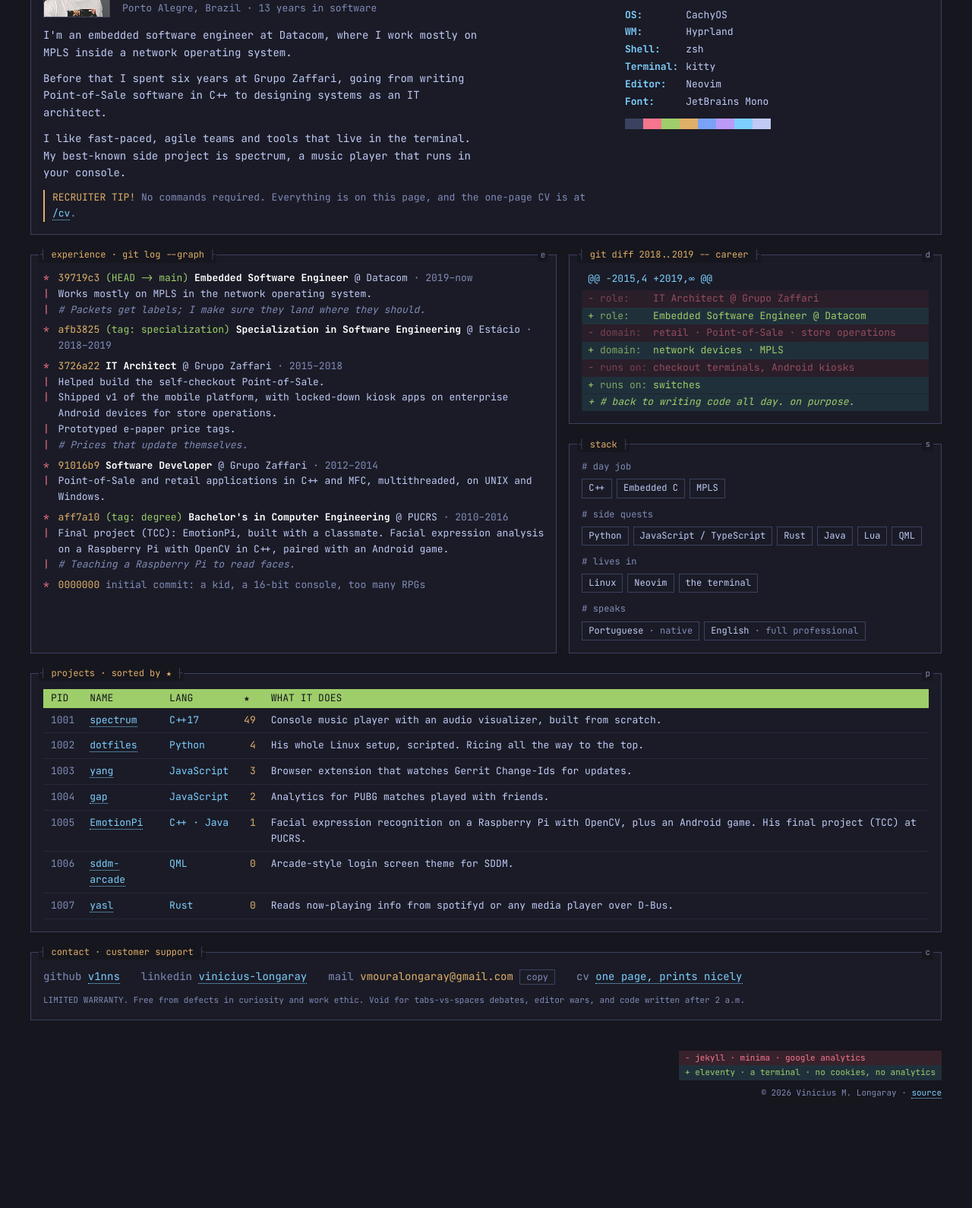
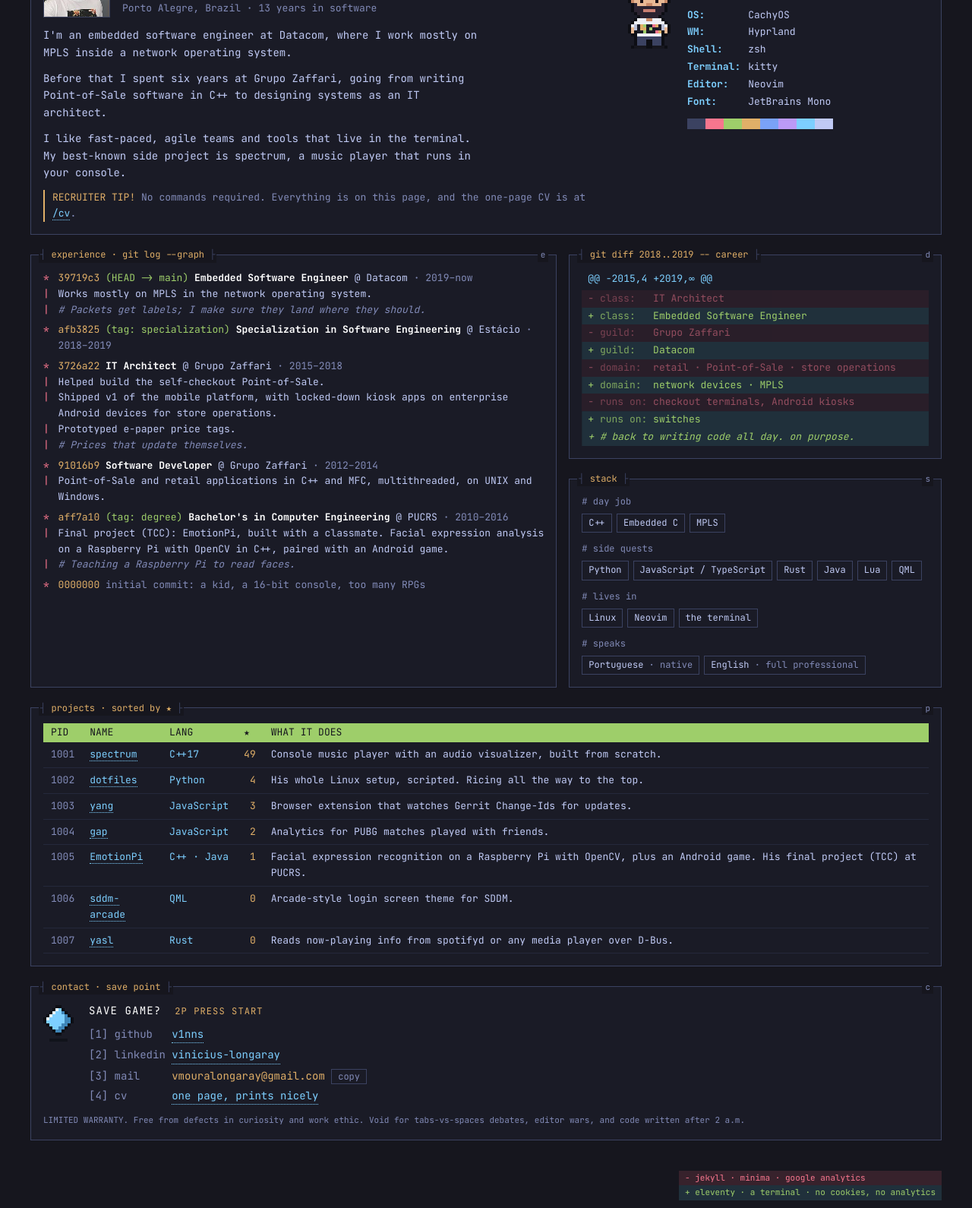
Before and after one commit to v1nns/vinicius, an Eleventy site: page src/index.njk in a window 1280 px wide. Shown: the part 157-1747 px from the top of the page at 76% size. Before the commit the page ends 1633 px from the top, so only its background shows below. Built offline with nearby package versions, Linux system fonts and the light colour scheme; Eleventy itself is replaced by a stand-in of ours; files that its build step writes are made by us from their sources.

Commit message:
Add 16-bit nods: pixel sprite, save-point contact, job classes, secrets
- neofetch shows an original 16x24 pixel sprite drawn from the avatar,
  with a breathing idle and a blink (still under reduced motion).
- The contact pane becomes a save point: pixel crystal, SAVE GAME?,
  numbered slots with a cursor, and a 2P PRESS START that blinks a few
  times when it first scrolls into view.
- The career diff shows class and guild rows instead of role.
- The command palette counts five hidden commands per visitor.

```diff
--- a/src/_data/profile.yml
+++ b/src/_data/profile.yml
@@ -43,9 +43,12 @@ career_diff:
   range: 2018..2019
   hunk: "@@ -2015,4 +2019,∞ @@"
   rows:
-    - key: role
-      from: IT Architect @ Grupo Zaffari
-      to: Embedded Software Engineer @ Datacom
+    - key: class
+      from: IT Architect
+      to: Embedded Software Engineer
+    - key: guild
+      from: Grupo Zaffari
+      to: Datacom
     - key: domain
       from: retail · Point-of-Sale · store operations
       to: network devices · MPLS
--- a/src/assets/css/site.css
+++ b/src/assets/css/site.css
@@ -70,6 +70,10 @@ body.term { background: var(--bg); color: var(--ink); font: 14px/1.6 var(--mono)
 .neo { display: grid; gap: 2px; align-content: start; font-size: 13px; min-width: 0; }
 .neo-cmd { color: var(--dim); margin-bottom: 6px; }
 .neo-cmd span { color: var(--green); }
+/* neofetch draws an image beside its output (kitty can show pictures); here it's a pixel sprite of me. */
+.neo-out { display: flex; gap: 18px; align-items: flex-start; }
+.neo-info { display: grid; gap: 2px; min-width: 0; }
+.sprite { flex: none; width: 64px; height: 96px; margin-top: 4px; image-rendering: pixelated; }
 .neo-host { color: var(--ink); }
 .neo-host b { color: var(--cyan); font-weight: 700; }
 .neo-rule { color: var(--dim); }
@@ -140,6 +144,32 @@ td.n { color: var(--amber); text-align: right; font-variant-numeric: tabular-num
 .copy { font: 12px var(--mono); background: none; color: var(--dim); border: 1px solid var(--line); padding: 1px 8px; cursor: pointer; }
 .copy:hover { color: var(--amber); border-color: var(--amber); }
 .fine { font-size: 11px; color: var(--dim); }
+
+/* contact as an RPG save point: crystal, SAVE GAME? and numbered slots with a cursor on hover/focus. */
+.save { display: flex; gap: 20px; align-items: flex-start; }
+.crystal { flex: none; width: 40px; height: 52px; }
+.save-menu { display: grid; gap: 8px; min-width: 0; }
+.save-q { color: #fff; letter-spacing: .08em; display: flex; flex-wrap: wrap; gap: 0 18px; align-items: baseline; }
+.p2 { color: var(--amber); font-size: 12px; }
+/* Blinks a few times when the pane scrolls into view, then stays lit (no endless blinking). */
+.p2.on { animation: p2 1.1s steps(1) 4; }
+@keyframes p2 { 50% { opacity: 0; } }
+.slots { counter-reset: slot; display: grid; gap: 4px; }
+.slots li { counter-increment: slot; display: grid; grid-template-columns: 4ch 9ch minmax(0, 1fr); align-items: baseline; }
+.slots li::before { content: "[" counter(slot) "]"; color: var(--dim); }
+.slots li:hover::before, .slots li:focus-within::before { content: "▸"; color: var(--amber); }
+.slots li > span:first-child { color: var(--dim); }
+.slots li > :last-child { justify-self: start; }
+@media (max-width: 480px) {
+  .save { gap: 14px; }
+  .crystal { width: 30px; height: 39px; }
+  .slots { gap: 8px; }
+  .slots li { grid-template-columns: 4ch minmax(0, 1fr); }
+  .slots li > span:first-child { font-size: 12px; }
+  .slots li > :last-child { grid-column: 2; }
+}
+.secrets { margin-left: auto; margin-right: 14px; font-size: 12px; color: var(--dim); }
+.secrets b { color: var(--amber); font-weight: 400; }
 
 .cmd { width: min(720px, calc(100vw - 32px)); max-height: min(70vh, 520px); margin: 12vh auto auto; padding: 0;
   background: var(--bg); color: var(--ink); border: 1px solid var(--line); font: 14px/1.6 var(--mono); box-shadow: 0 24px 64px #000a; }
--- a/src/assets/js/terminal.js
+++ b/src/assets/js/terminal.js
@@ -50,6 +50,13 @@
     diff.classList.add("ready");
     const io = new IntersectionObserver(([e]) => { if (e.isIntersecting) { diff.classList.add("play"); io.disconnect(); } }, { threshold: .6 });
     io.observe(diff);
+  }
+
+  // ---------- save point: "2P PRESS START" blinks a few times the first time contact scrolls into view ----------
+  const p2 = document.querySelector(".p2");
+  if (p2 && !reduce && "IntersectionObserver" in window) {
+    const io = new IntersectionObserver(([e]) => { if (e.isIntersecting) { p2.classList.add("on"); io.disconnect(); } }, { threshold: 1 });
+    io.observe(p2);
   }
 
   // ---------- panels + command palette ----------
@@ -167,6 +174,23 @@
     play(s, 45, () => { draw(); x--; f = (x >> 1) & 1; return x > -w; });
   }
 
+  // ---------- secrets: hidden commands, counted per visitor (remembered in localStorage) ----------
+  const SECRETS = ["spectrum", "matrix", "sl", "sudo", "editor"];
+  const found = new Set((store.get("secrets") || "").split(",").filter(s => SECRETS.includes(s)));
+  const counter = $("secrets");
+  const showCount = () => {
+    counter.hidden = false;
+    counter.innerHTML = `secrets <b>${found.size}/${SECRETS.length}</b>`;
+  };
+  showCount();
+  function secret(id) {
+    if (found.has(id)) return;
+    found.add(id); store.set("secrets", [...found].join(",")); showCount();
+    const all = found.size === SECRETS.length;
+    out.insertAdjacentHTML("beforeend", `<p><b>★ secret found · ${found.size}/${SECRETS.length}</b>${all ? `<br>all of them. you clearly read the manual. the <a href="#contact">save point</a> is at the bottom.` : ""}</p>`);
+    out.scrollTop = out.scrollHeight;
+  }
+
   function run(raw) {
     const cmd = raw.trim().toLowerCase();
     if (!cmd) return;
@@ -184,21 +208,27 @@
       case "crt": setCrt(!document.body.classList.contains("crt")); return say(`crt mode ${document.body.classList.contains("crt") ? "on" : "off"}`);
       case "clear": out.textContent = ""; return;
       case "ls": return say("about/  experience/  diff/  stack/  projects/  contact/  cv.pdf  <b>spectrum*</b>");
-      case "sl": say("you meant ls. all aboard anyway."); return train();
-      case "cmatrix": case "matrix": say("wake up, recruiter..."); return matrix();
+      case "sl": say("you meant ls. all aboard anyway."); secret("sl"); return train();
+      case "cmatrix": case "matrix": say("wake up, recruiter..."); secret("matrix"); return matrix();
       case "spectrum": case "./spectrum":
         say(`♪ spectrum, but tiny. the real one lives in your terminal: <a href="https://github.com/v1nns/spectrum" target="_blank" rel="noopener">v1nns/spectrum ↗</a>`);
+        secret("spectrum");
         return visualizer();
       case "whoami": return say("vinicius: embedded software engineer, terminal enthusiast, RPG veteran");
-      case "vim": case "nvim": return say("good choice. (:q to exit. he promises.)");
-      case "emacs": return say("this warranty does not cover editor wars.");
+      case "vim": case "nvim": say("good choice. (:q to exit. he promises.)"); return secret("editor");
+      case "emacs": say("this warranty does not cover editor wars."); return secret("editor");
       case "exit": case "quit": case ":q": dlg.close(); return say("bye.");
       case "play": return say("overworld.exe isn't installed yet. coming in a future patch.");
     }
-    if (cmd.startsWith("sudo")) return say("vinicius is not in the sudoers file. This incident will be reported.");
+    if (cmd.startsWith("sudo")) { say("vinicius is not in the sudoers file. This incident will be reported."); return secret("sudo"); }
     if (cmd.startsWith("rm ")) return say("nice try.");
     say(`command not found: ${esc(cmd)}. try help`);
   }
+  // In-page links inside the palette close it and jump to the pane.
+  out.addEventListener("click", e => {
+    const a = e.target.closest('a[href^="#"]');
+    if (a) { e.preventDefault(); dlg.close(); jump(a.getAttribute("href").slice(1)); }
+  });
   $("cmdForm").addEventListener("submit", e => { e.preventDefault(); run(input.value); input.value = ""; });
   addEventListener("keydown", e => {
     if (!boot.hidden || dlg.open) return;
--- a/src/index.njk
+++ b/src/index.njk
@@ -35,6 +35,9 @@ scripts: [email.js, terminal.js]
     </div>
     <aside class="neo" aria-label="My setup">
       <p class="neo-cmd"><span>$</span> neofetch</p>
+      <div class="neo-out">
+      <img class="sprite" src="/assets/images/me.svg" alt="Vinicius as a 16-bit sprite" width="64" height="96">
+      <div class="neo-info">
       <p class="neo-host"><b>vinicius</b>@<b>longaray</b></p>
       <p class="neo-rule" aria-hidden="true">-----------------</p>
       <dl>
@@ -46,6 +49,8 @@ scripts: [email.js, terminal.js]
         <dt>Font</dt><dd>JetBrains Mono</dd>
       </dl>
       <p class="neo-colors" aria-hidden="true"><i></i><i></i><i></i><i></i><i></i><i></i><i></i><i></i></p>
+      </div>
+      </div>
     </aside>
   </section>
 
@@ -106,19 +111,25 @@ scripts: [email.js, terminal.js]
   </section>
 
   <section class="pane p-contact" id="contact" aria-labelledby="h-contact">
-    <h2 class="pt" id="h-contact">contact · customer support</h2><kbd class="pk" title="Press c">c</kbd>
-    <ul class="links">
-      <li><span>github</span> <a href="{{ profile.links.github }}" target="_blank" rel="noopener">{{ profile.links.github_user }}</a></li>
-      <li><span>linkedin</span> <a href="{{ profile.links.linkedin }}" target="_blank" rel="noopener">{{ profile.links.linkedin_user }}</a></li>
-      <li><span>mail</span> <code class="email" data-user="{{ profile.email.user }}" data-domain="{{ profile.email.domain }}">ask on LinkedIn</code> <button class="copy" type="button" hidden>copy</button></li>
-      <li><span>cv</span> <a href="/cv/">one page, prints nicely</a></li>
-    </ul>
+    <h2 class="pt" id="h-contact">contact · save point</h2><kbd class="pk" title="Press c">c</kbd>
+    <div class="save">
+      <img class="crystal" src="/assets/images/save-crystal.svg" alt="" width="40" height="52">
+      <div class="save-menu">
+        <p class="save-q">SAVE GAME? <span class="p2">2P PRESS START</span></p>
+        <ol class="slots">
+          <li><span>github</span> <a href="{{ profile.links.github }}" target="_blank" rel="noopener">{{ profile.links.github_user }}</a></li>
+          <li><span>linkedin</span> <a href="{{ profile.links.linkedin }}" target="_blank" rel="noopener">{{ profile.links.linkedin_user }}</a></li>
+          <li><span>mail</span> <span><code class="email" data-user="{{ profile.email.user }}" data-domain="{{ profile.email.domain }}">ask on LinkedIn</code> <button class="copy" type="button" hidden>copy</button></span></li>
+          <li><span>cv</span> <a href="/cv/">one page, prints nicely</a></li>
+        </ol>
+      </div>
+    </div>
     <p class="fine">LIMITED WARRANTY. Free from defects in curiosity and work ethic. Void for tabs-vs-spaces debates, editor wars, and code written after 2 a.m.</p>
   </section>
 </main>
 
 <dialog class="cmd" id="cmd" aria-labelledby="h-cmd">
-  <div class="cmd-head"><h2 id="h-cmd">vinicius@longaray: ~</h2><button class="cmd-x" id="cmdClose" type="button" aria-label="Close">esc ✕</button></div>
+  <div class="cmd-head"><h2 id="h-cmd">vinicius@longaray: ~</h2><span class="secrets" id="secrets" hidden></span><button class="cmd-x" id="cmdClose" type="button" aria-label="Close">esc ✕</button></div>
   <div class="cmd-log" id="out" aria-live="polite"><p>Type <b>help</b> to list commands. Outside this window, press a · e · d · s · p · c to jump to a panel.</p></div>
   <form id="cmdForm" autocomplete="off">
     <label for="cmdIn">❯</label>
```
Also changed, not shown: src/assets/images/me.svg (added), src/assets/images/save-crystal.svg (added).
